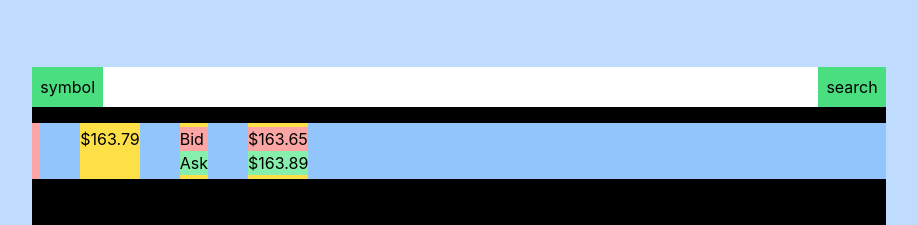
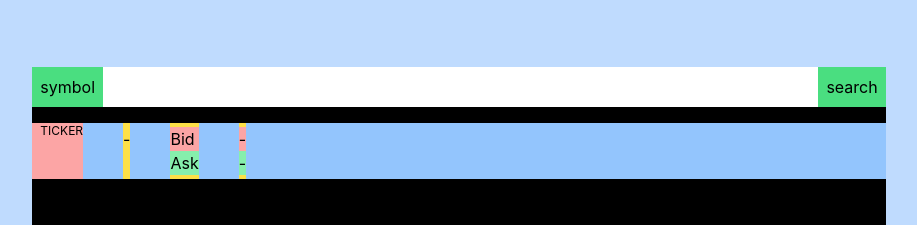
Before and after one commit to Jtog123/Options-Break-Even-Calculator, a React (Create React App) app in the folder client/options-calc/: page / in a window 1280 px wide. Shown: the top 225 px of the page, without its empty margins (181-1098 px from the left). Built offline with nearby package versions, Linux system fonts and the light colour scheme; no server answers.

Commit message:
added price data updating

```diff
--- a/client/options-calc/src/MainPage.js
+++ b/client/options-calc/src/MainPage.js
@@ -19,7 +19,11 @@ function MainPage() {
 
     const [tickerInput, setTickerInput] = useState("");
     const [ticker, setTicker] = useState("");
-    const [company, setCompany] = useState("");
+    const [company, setCompany] = useState("TICKER");
+    const [currentPrice, setCurrentPrice] = useState("-");
+    const [bidPrice, setBidPrice] = useState("-");
+    const [askPrice, setAskPrice] = useState("-");
+
 
     const handleIncrementClick = () => {
 
@@ -102,8 +106,11 @@ function MainPage() {
             let res = await axios.post('http://localhost:5000/input', {tickerSymbol: tickerInput}, {withCredentials: true})
             console.log("myres is: ", res.data);
             if(res.data) {
-                setTicker(res.data['ticker'])
-                setCompany(res.data['companyName'])
+                setTicker(res.data['ticker']);
+                setCompany(res.data['companyName']);
+                setCurrentPrice(res.data['currentPrice']);
+                setBidPrice(res.data['bidPrice']);
+                setAskPrice(res.data['askPrice']);
             } else {
                 console.log("No Valid ticker received")
             }
@@ -170,7 +177,7 @@ function MainPage() {
                     </div>
                     <div className="stock-price-info bg-yellow-300">
                         <h1 className="mt-1">
-                            $163.79
+                            {currentPrice}
                         </h1>
                     </div>
                     <div className="bid-ask-info bg-yellow-300 flex justify-center flex-col">
@@ -183,10 +190,10 @@ function MainPage() {
                     </div>
                     <div className="bid-ask-price-info bg-yellow-300 flex justify-center flex-col">
                         <h1 className="bid bg-red-300 text-md">
-                            $163.65
+                            {bidPrice}
                         </h1>
                         <h1 className="bid bg-green-300 text-md">
-                            $163.89
+                            {askPrice}
                         </h1>
                     </div>
                 </div>
```
Also changed, not shown: 1 other file (tests, documents, lock files or other folders).
